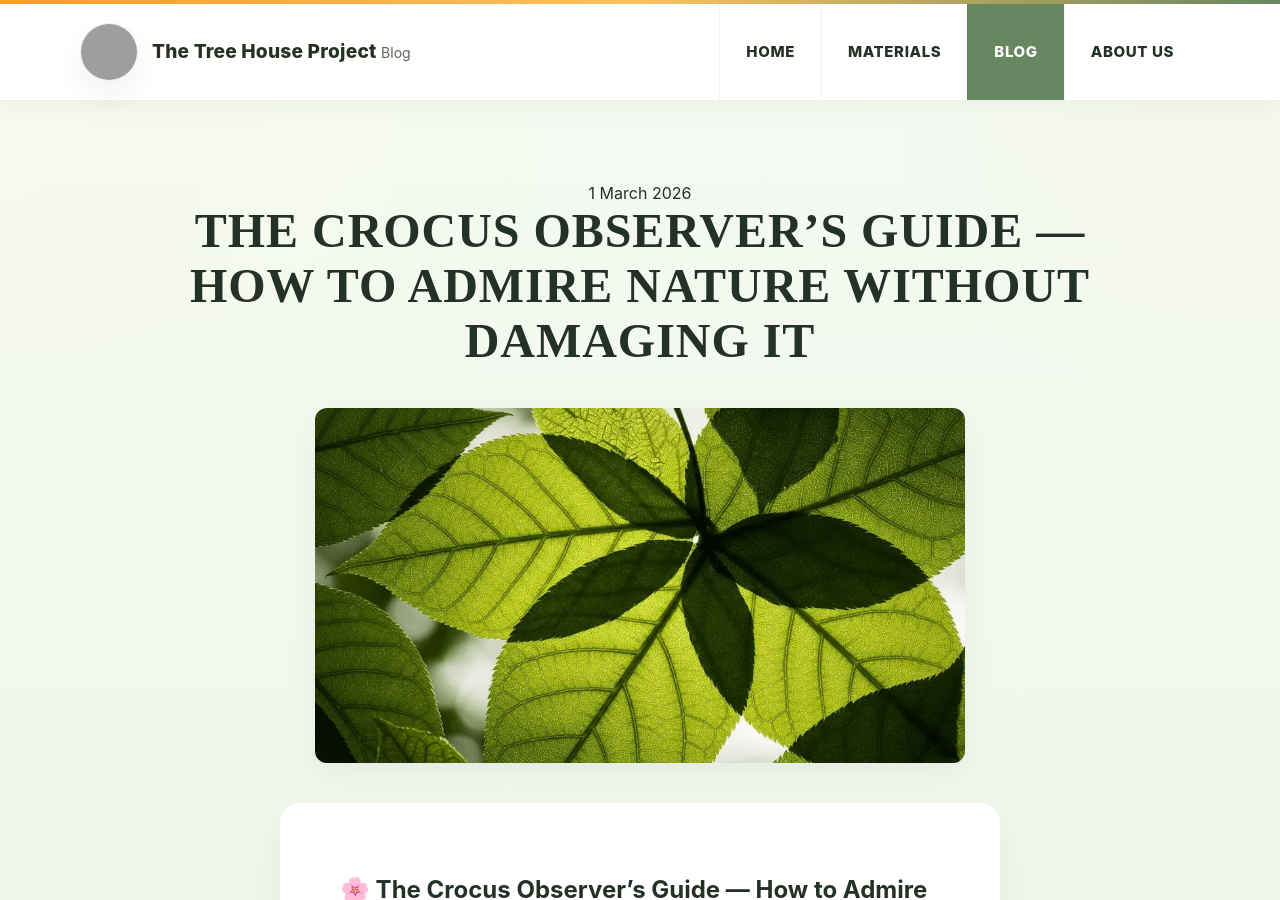
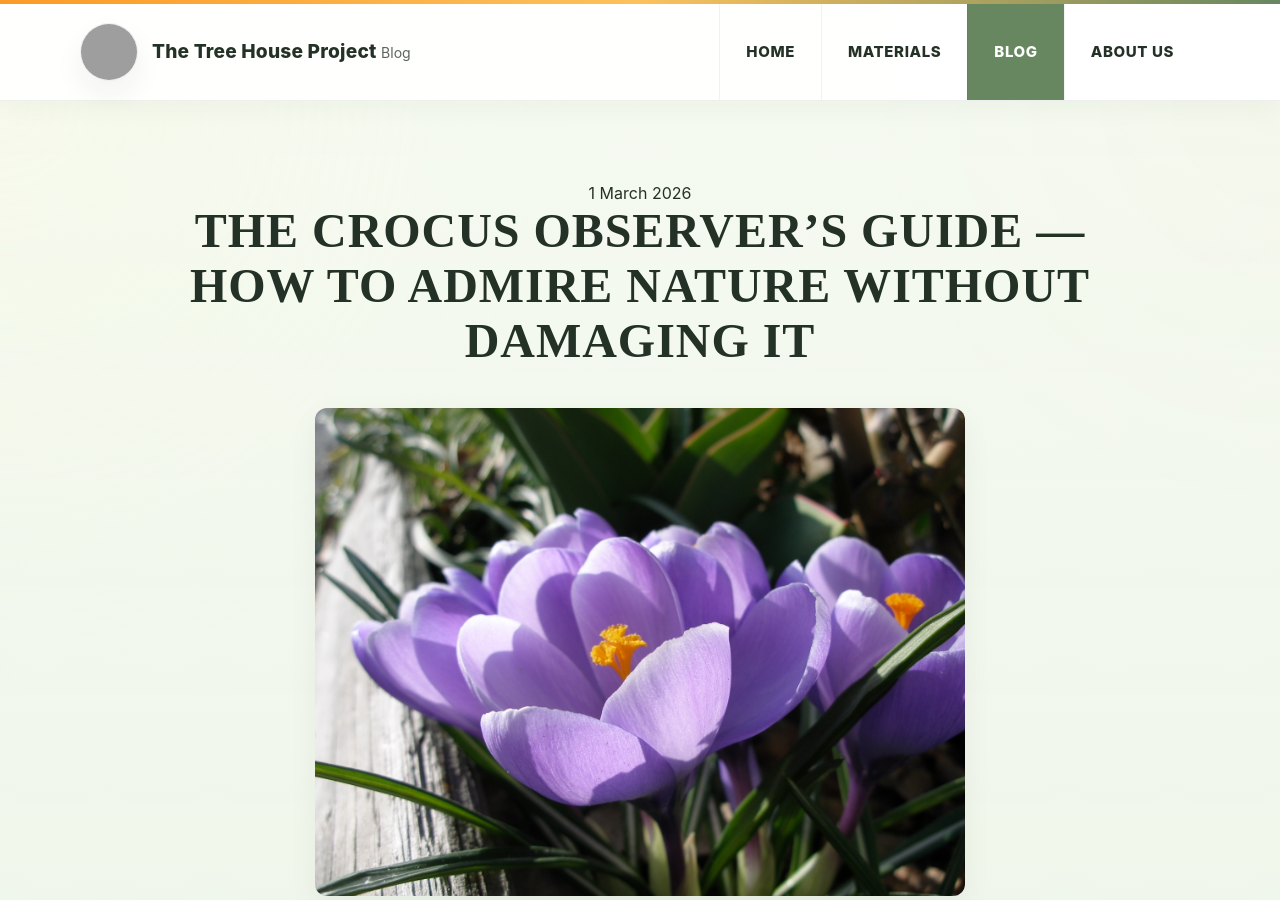
Before and after one commit to akonkia/domeknadrzewie, a Jekyll site: the page built from _posts/2026-03-01-the-crocus-observers-guide.en.md, in a window 1280 px wide and 900 px high. Built offline with Jekyll 4.4.1, drawn with Linux system fonts in a browser that asks for light colours; grey boxes are pictures that could not be loaded.

Commit message:
Update 2026-03-01-the-crocus-observers-guide.en.md

```diff
--- a/_posts/2026-03-01-the-crocus-observers-guide.en.md
+++ b/_posts/2026-03-01-the-crocus-observers-guide.en.md
@@ -3,6 +3,8 @@ layout: post
 title: "The Crocus Observer’s Guide — How to Admire Nature Without Damaging It"
 date: 2026-03-01
 lang: en
+cover: /assets/img/Krokus.JPG
+cover_alt: Crocuses in bloom
 translation_id: krokusowy-obserwator-2026
 description: "How to admire crocuses in parks and green spaces in a mindful and responsible way. Simple guidelines that help protect delicate spring flowers and encourage a more thoughtful relationship with nature."
 excerpt: "Simple guidelines for admiring crocuses in parks without harming nature."
```
